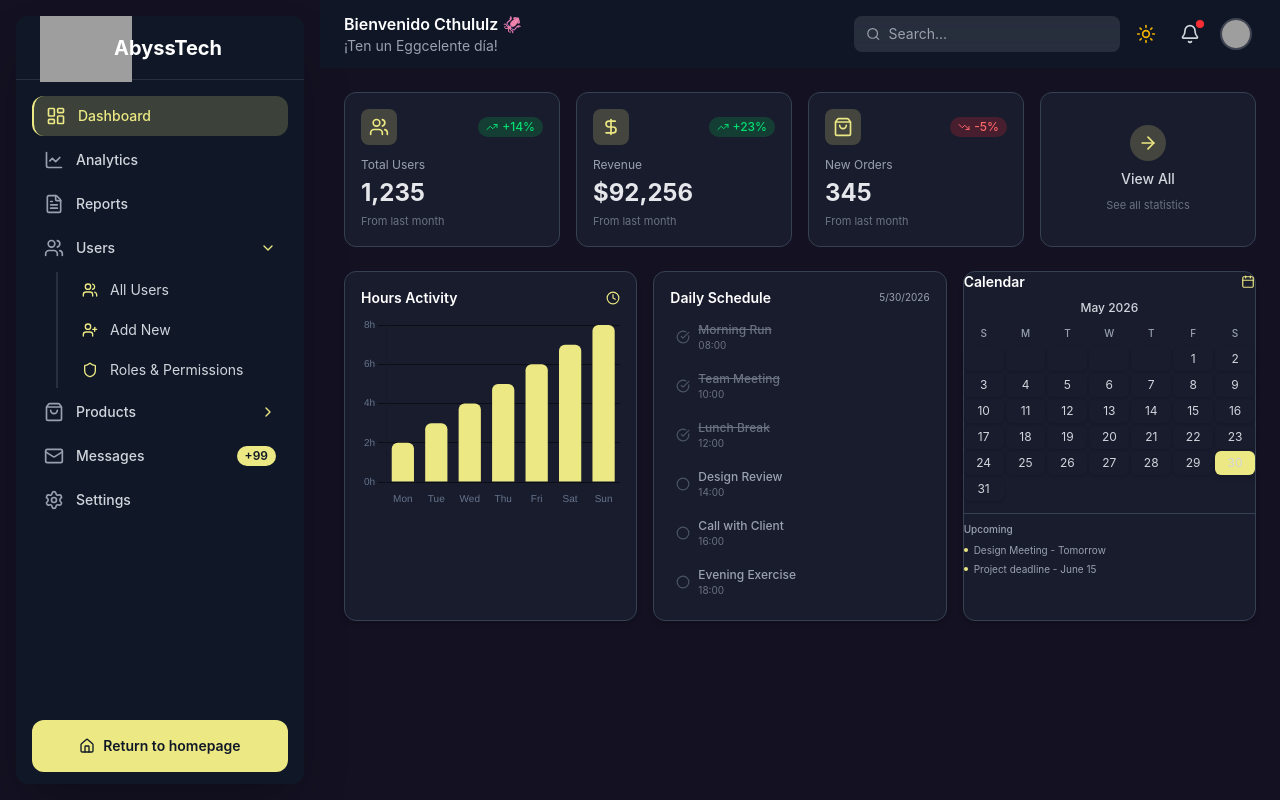
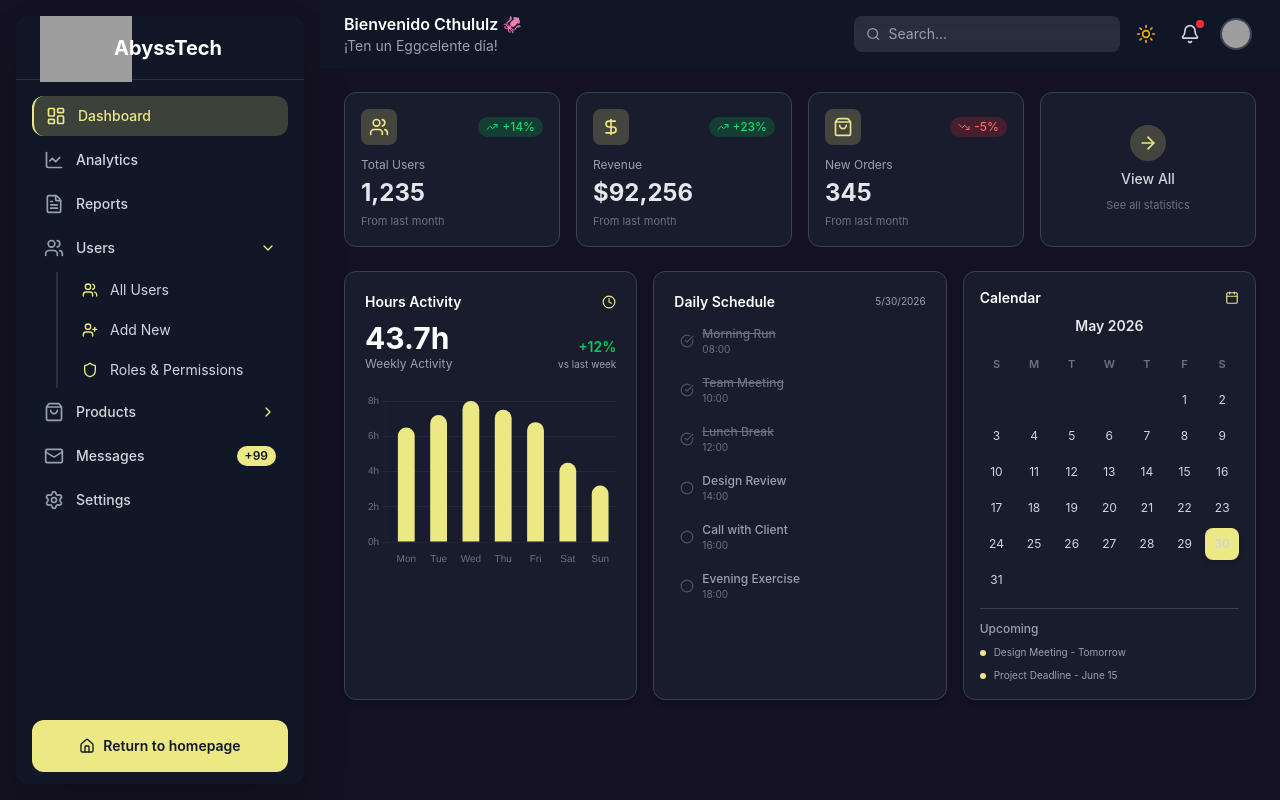
Before and after one commit to Cthululzz/abyss-dashboard, a React (Vite) app: page / in a window 1280 px wide. Built offline with nearby package versions, Linux system fonts and the light colour scheme; grey boxes are pictures that could not be loaded.

Commit message:
Improve charts, calendar and dashboard card layouts

```diff
--- a/package.json
+++ b/package.json
@@ -13,6 +13,7 @@
     "@tailwindcss/vite": "^4.3.0",
     "chart.js": "^4.5.1",
     "lucide-react": "^1.16.0",
+    "pretier": "^0.0.1",
     "react": "^19.2.6",
     "react-chartjs-2": "^5.3.1",
     "react-dom": "^19.2.6",
--- a/src/components/Charts.tsx
+++ b/src/components/Charts.tsx
@@ -4,20 +4,24 @@ import { useEffect, useState } from "react";
 import { Bar } from "react-chartjs-2";
 
 import {
+  ArcElement,
+  BarElement,
+  CategoryScale,
   Chart as ChartJS,
-  CategoryScale,
+  Legend,
   LinearScale,
-  BarElement,
+  Title,
   Tooltip,
-  Legend,
 } from "chart.js";
 
 ChartJS.register(
+  Title,
+  Tooltip,
+  Legend,
+  BarElement,
   CategoryScale,
   LinearScale,
-  BarElement,
-  Tooltip,
-  Legend
+  ArcElement
 );
 
 const Charts = () => {
@@ -25,14 +29,15 @@ const Charts = () => {
 
   const hoursActivityData = {
     labels: ["Mon", "Tue", "Wed", "Thu", "Fri", "Sat", "Sun"],
+
     datasets: [
       {
-        label: "Hours Active",
-        data: [2, 3, 4, 5, 6, 7, 8],
+        label: "Active Hours",
+        data: [6.5, 7.2, 8, 7.5, 6.8, 4.5, 3.2],
         backgroundColor: "#ece883",
-        borderRadius: 6,
-        barPercentage: 0.7,
-        categoryPercentage: 0.95,
+        borderRadius: 10,
+        barPercentage: 0.65,
+        categoryPercentage: 0.8,
       },
     ],
   };
@@ -47,10 +52,15 @@ const Charts = () => {
       },
 
       tooltip: {
+        backgroundColor: "#111827",
+        borderColor: "#334155",
+        borderWidth: 1,
+        cornerRadius: 8,
+        padding: 12,
+        displayColors: false,
+
         callbacks: {
-          label: function (context: any) {
-            return `${context.raw} hours`;
-          },
+          label: (context: any) => `${context.raw} hours`,
         },
       },
     },
@@ -72,7 +82,7 @@ const Charts = () => {
 
       y: {
         grid: {
-          color: "rgba(0, 0, 0, 0.5)",
+          color: "rgba(100,116,139,0.15)",
         },
 
         ticks: {
@@ -83,9 +93,7 @@ const Charts = () => {
             size: 10,
           },
 
-          callback: function (value: any) {
-            return value + "h";
-          },
+          callback: (value: any) => `${value}h`,
         },
       },
     },
@@ -101,9 +109,11 @@ const Charts = () => {
   ];
 
     const currentDate = new Date();
+
   const currentMonth = currentDate.toLocaleString("default", {
     month: "long",
   });
+
   const currentYear = currentDate.getFullYear();
 
   const firstDayOfMonth = new Date(
@@ -119,6 +129,7 @@ const Charts = () => {
   ).getDate();
 
   const calendarDays: (number | null)[] = [];
+
   const today = currentDate.getDate();
 
   for (let i = 0; i < firstDayOfMonth.getDay(); i++) {
@@ -137,7 +148,7 @@ const Charts = () => {
     <div className="grid grid-cols-1 lg:grid-cols-3 gap-4 mb-6">
 
       {/* Hours Activity */}
-      <div className="bg-white dark:bg-gray-800/50 p-4 rounded-xl shadow-md border border-gray-100 dark:border-gray-700">
+<div className="bg-white dark:bg-gray-800/50 p-5 rounded-xl shadow-md border border-gray-100 dark:border-gray-700">
   <div className="flex items-center justify-between mb-2">
     <h2 className="text-sm font-semibold text-gray-900 dark:text-white">
       Hours Activity
@@ -146,7 +157,33 @@ const Charts = () => {
     <Clock className="w-3.5 h-3.5 text-[#ece883]" />
   </div>
 
-        <div className="h-48">
+  {/* Summary */}
+  <div className="mb-5">
+    <div className="flex items-end justify-between">
+      <div>
+        <p className="text-3xl font-bold text-gray-900 dark:text-white">
+          43.7h
+        </p>
+
+        <p className="text-xs text-gray-500 dark:text-gray-400">
+          Weekly Activity
+        </p>
+      </div>
+
+      <div className="text-right">
+        <p className="text-sm font-semibold text-green-500">
+          +12%
+        </p>
+
+        <p className="text-[10px] text-gray-500 dark:text-gray-400">
+          vs last week
+        </p>
+      </div>
+    </div>
+  </div>
+
+  {/* Chart */}
+  <div className="h-44">
     <Bar
       key={barChartKey}
       data={hoursActivityData}
@@ -156,7 +193,7 @@ const Charts = () => {
 </div>
 
 {/* Daily Schedule */}
-      <div className="bg-white dark:bg-gray-800/50 p-4 rounded-xl shadow-md border border-gray-100 dark:border-gray-700">
+<div className="bg-white dark:bg-gray-800/50 p-5 rounded-xl shadow-md border border-gray-100 dark:border-gray-700">
   <div className="flex items-center justify-between mb-2">
     <h2 className="text-sm font-semibold text-gray-900 dark:text-white">
       Daily Schedule
@@ -200,7 +237,7 @@ const Charts = () => {
 </div>
 
 {/* Calendar */}
-      <div className="bg-white dark:bg-gray-800/50 rounded-xl shadow-md border border-gray-100 dark:border-gray-700">
+<div className="bg-white dark:bg-gray-800/50 p-4 rounded-xl shadow-md border border-gray-100 dark:border-gray-700">
   <div className="flex items-center justify-between mb-2">
     <h2 className="text-sm font-semibold text-gray-900 dark:text-white">
       Calendar
@@ -209,35 +246,43 @@ const Charts = () => {
     <CalendarIcon className="w-3.5 h-3.5 text-[#ece883]" />
   </div>
 
-        <div className="text-center mb-2">
-          <p className="text-xs font-medium text-gray-700 dark:text-gray-300">
+  <div className="text-center mb-4">
+    <p className="text-sm font-semibold text-gray-800 dark:text-gray-200 capitalize">
       {currentMonth} {currentYear}
     </p>
   </div>
 
-        <div className="grid grid-cols-7 gap-0.5 mb-1">
+  <div className="grid grid-cols-7 gap-1 mb-2">
     {["S", "M", "T", "W", "T", "F", "S"].map((day, index) => (
       <div
         key={index}
-              className="text-center text-[10px] font-medium text-gray-500 dark:text-gray-400 py-0.5"
+        className="py-1 text-center text-[11px] font-semibold text-gray-400 dark:text-gray-500"
       >
         {day}
       </div>
     ))}
   </div>
 
-        <div className="grid grid-cols-7 gap-0.5">
+  <div className="grid grid-cols-7 gap-1">
     {calendarDays.map((day, index) => (
       <div
         key={index}
-              className={`text-center py-1 text-xs rounded-md transition-colors
-                ${day === null ? "text-transparent" : "text-gray-700 dark:text-gray-300"}
+        className={`
+          flex items-center justify-center
+          h-8
+          text-xs
+          rounded-lg
+          transition-all
+          ${
+            day === null
+              ? "text-transparent"
+              : "text-gray-700 dark:text-gray-300"
+          }
           ${
             day === today
-                    ? "bg-[#ece883] text-gray-900"
+              ? "bg-[#ece883] text-gray-900 font-semibold shadow-md"
               : "hover:bg-gray-100 dark:hover:bg-gray-700"
           }
-                ${day === today ? "shadow-md" : "shadow-sm"}
         `}
       >
         {day}
@@ -246,25 +291,25 @@ const Charts = () => {
   </div>
 
   {/* Upcoming Events */}
-        <div className="mt-3 pt-2 border-t border-gray-100 dark:border-gray-700">
-          <p className="text-[10px] font-medium text-gray-500 dark:text-gray-400 mb-1.5">
+  <div className="mt-3 pt-3 border-t border-gray-100 dark:border-gray-700">
+    <p className="mb-2 text-xs font-medium text-gray-500 dark:text-gray-400">
       Upcoming
     </p>
 
-          <div className="space-y-1">
-            <div className="flex items-center gap-1.5">
-              <div className="w-1 h-1 rounded-full bg-[#ece883]" />
+    <div className="space-y-2">
+      <div className="flex items-center gap-2">
+        <div className="w-1.5 h-1.5 rounded-full bg-[#ece883]" />
 
         <p className="text-[10px] text-gray-600 dark:text-gray-400">
           Design Meeting - Tomorrow
         </p>
       </div>
 
-            <div className="flex items-center gap-1.5">
-              <div className="w-1 h-1 rounded-full bg-[#ece883]" />
+      <div className="flex items-center gap-2">
+        <div className="w-1.5 h-1.5 rounded-full bg-[#ece883]" />
 
         <p className="text-[10px] text-gray-600 dark:text-gray-400">
-                Project deadline - June 15
+          Project Deadline - June 15
         </p>
       </div>
     </div>
--- a/src/components/Sidebar.tsx
+++ b/src/components/Sidebar.tsx
@@ -162,7 +162,7 @@ const Sidebar = ({ onCloseDrawer }: SidebarProps) => {
 
       </div>
 
-      {/* Navigation */}
+      {/* Navegación */}
       <nav className="p-4 h-[calc(100%-8rem)] overflow-y-auto">
 
         <ul className="space-y-1">
```
Also changed, not shown: 1 other file (tests, documents, lock files or other folders). Lines whose indentation alone changed are shown as unchanged.
